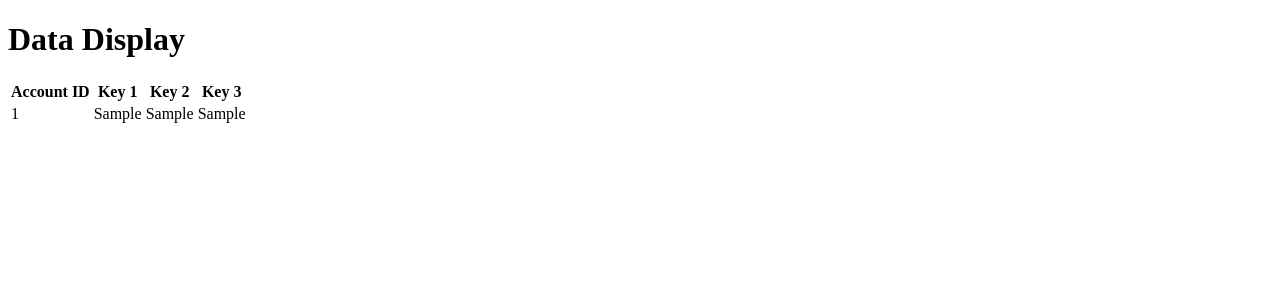
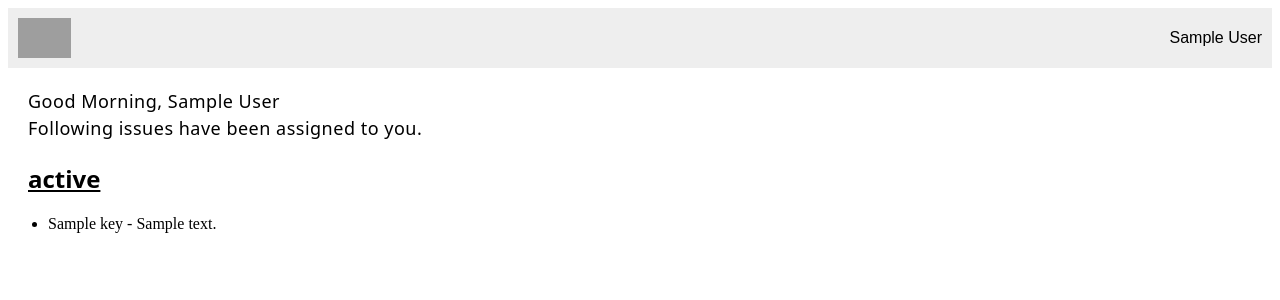
Before and after one commit to shudhantkhurana/JIRA-Scapper, a Flask app: template templates/index.html in a window 1280 px wide. Shown: the top 300 px of the page. Run offline with Flask 3, Linux system fonts and the light colour scheme; the template is opened without the code that fills it: most values are stand-ins (such as "Sample title", 1, 10 or a date in 2020); parts of the project's set-up code (start-up, migrations or seed data) failed here and were passed over; grey boxes are pictures that could not be loaded.

Commit message:
UI enhancements

```diff
--- a/get_email.py
+++ b/get_email.py
@@ -43,11 +43,12 @@ def fetch_email(accountId):
 
             # Fetching the e-mail Address
             userEmail = json_response[0]['emailAddress']
+            displayName = json_response[0]['displayName']
 
             # verifying
             if userEmail != 'null':
                 logging.info(f'e-mail Address found for accountId : {accountId} ')
-                return userEmail
+                return userEmail,displayName
                 # type - str
             else:
                 logging.error(f'No e-mail Address found for accountId : {accountId} ')
@@ -59,5 +60,3 @@ def fetch_email(accountId):
     except:
         logging.error(f'Something went Wrong while fetching e-mail Address for accountId : {accountId}')
         return None
-
-print(fetch_email('712020:d477ee35-3fb4-4557-b3a9-1bfb125e6303'))
--- a/send_mail.py
+++ b/send_mail.py
@@ -1,9 +1,11 @@
-from flask import Flask, render_template, request
+from flask import Flask, render_template, request, jsonify, make_response
 from flask_mail import Mail, Message
-import requests
 import mailConfig
+from get_projects import allProjects
+from get_issues import getIssues
+from get_email import fetch_email
 import logging.config
-logging.config.fileConfig('logging.conf')
+logging.config.fileConfig('flaskLogger.conf')
 
 local_server = True
 app = Flask(__name__)
@@ -12,21 +14,60 @@ mail = Mail(app)
 
 @app.route('/', methods=["GET"])
 def index():
+    try:
+        projects = allProjects()
+        for project in projects:
+            projectName = project['projectName']
+            projectKey = project['projectKey']
+            allAssignee = getIssues(projectKey)
+            if allAssignee == None:
+                continue
 
-    msg = Message(
-                    'Test',
-                    sender ='demo.shudhant@gmail.com',
-                    recipients = ['shudhant007@gmail.com']
-                    )
-    msg.body = 'Hello Flask message Test'
-    mail.send(msg)
-    return 'Sent'
+            for assignee in allAssignee:
+                if assignee != 'notAssigned':
+                    accountId = assignee
+                    email,displayName = fetch_email(accountId)
+                    logging.info(f"{email},{displayName}")
+                    allStatusTypes = dict()
+                    for issue in allAssignee[assignee]:
+                        if issue['status'] not in allStatusTypes:
+                            allStatusTypes[issue['status']] = None
+
+                    for issue in allAssignee[assignee]:
+                        if allStatusTypes[issue['status']] == None:
+                            allStatusTypes[issue['status']] = [issue]
+                        else:
+                            allStatusTypes[issue['status']].append(issue)
+
+
+
+                    recipients = [email]
+                    subject = f'Assigned issues for project - {projectName}'
+
+                    # Render the template with the desired data
+                    msg = Message(subject=subject, recipients=recipients, sender='demo.shudhant@gmail.com')
+                    msg.html = render_template('index.html', displayName=displayName,allStatusTypes=allStatusTypes)
+
+                    mail.send(msg)
+
+        data = {
+            "message":f"Email sent to all users"
+        }
+        status_code = 200
+        response = make_response(jsonify(data),status_code)
+        response.headers['Content-Type'] = 'appplication/json'
+        return response
+    except Exception as e:
+        data = {
+            "message":f"Failed to send the email error - {e}"
+        }
+        status_code = 500
+        response = make_response(jsonify(data),status_code)
+        response.headers['Content-Type'] = 'appplication/json'
+        return response
+
+        # return f'An error occurred while sending the email: {str(e)}'
+
 
 if __name__ == '__main__':
-    if local_server:
-        app.run( debug=True)
-        response = requests.get('https://127.0.0.1:5000')
-        if response.status_code == 200:
-            logging.info(response.text)
-        else:
-            logging.error(response.status_code)
+    app.run(debug=True)
--- /dev/null
+++ b/tempCodeRunnerFile.py
@@ -0,0 +1,2 @@
+import logging.config
+logging.config.fileConfig('logging.conf')
--- a/templates/index.html
+++ b/templates/index.html
@@ -1,23 +1,96 @@
 <!DOCTYPE html>
 <html>
+
 <head>
-    <title>Data Display</title>
+  <title>Radisys</title>
+  <style>
+    /* Navbar styles */
+    .navbar {
+      /* background-color: #eeeeee; */
+      background-color: #eeeeee;
+      color: #fff;
+      display: flex;
+      justify-content: space-between;
+      padding: 10px;
+    }
+
+    .navbar-logo {
+      display: flex;
+      align-items: center;
+    }
+
+    .navbar-logo img {
+      width: auto;
+      height: 40px;
+      margin-right: 10px;
+    }
+
+    .navbar-employee {
+      display: flex;
+      align-items: center;
+      font-family: Arial, Helvetica, sans-serif;
+      color: black;
+    }
+
+    .body {
+      text-align: left;
+      margin: 20px;
+      font-size: large;
+      font-family: system-ui, -apple-system, BlinkMacSystemFont, 'Segoe UI', Roboto, Oxygen, Ubuntu, Cantarell, 'Open Sans', 'Helvetica Neue', sans-serif;
+      line-height: normal;
+      letter-spacing: .5px;
+      word-wrap: break-word;
+      line-height: 150%;
+
+    }
+
+    .issue-heading {
+      text-align: left;
+      margin: 20px;
+      font-size: x-large;
+      font-family: system-ui, -apple-system, BlinkMacSystemFont, 'Segoe UI', Roboto, Oxygen, Ubuntu, Cantarell, 'Open Sans', 'Helvetica Neue', sans-serif;
+      font-weight: bolder;
+      text-decoration: underline;
+    }
+  </style>
 </head>
+
 <body>
-    <h1>Data Display</h1>
-    <table>
-        <tr>
-            <th>Account ID</th>
-            <th>Key 1</th>
-            <th>Key 2</th>
-            <th>Key 3</th>
-        </tr>
-        <tr>
-            <td>{{ data.accountId }}</td>
-            <td>{{ data.accountId.key1 }}</td>
-            <td>{{ data.accountId.key2 }}</td>
-            <td>{{ data.accountId.key3 }}</td>
-        </tr>
-    </table>
+  <nav class="navbar">
+    <div class="navbar-logo">
+      <img src="https://asset.brandfetch.io/idVH1Mnsur/idu1Ycy-bw.png" alt="Company Logo">
+    </div>
+    <div class="navbar-employee">
+      <span>{{ displayName }}</span>
+    </div>
+  </nav>
+
+  <div class="body">
+    Good Morning, {{ displayName }}
+    <br />
+    Following issues have been assigned to you.
+  </div>
+
+  {% for statusType in allStatusTypes %}
+  <div class="issue-heading">
+    {{statusType}}
+  </div>
+  <div class="issue-body">
+    <ul>
+      {% for issue in allStatusTypes[statusType] %}
+      <li>{{issue['key']}} - {{issue['summary']}}</li>
+      {% endfor %}
+    </ul>
+  </div>
+  {% endfor %}
+
+
+
+
+
+
+
+
 </body>
+
 </html>
```
Also changed, not shown: get_projects.py (line endings or trailing spaces), templates/radisys.png (added), 2 other files.
